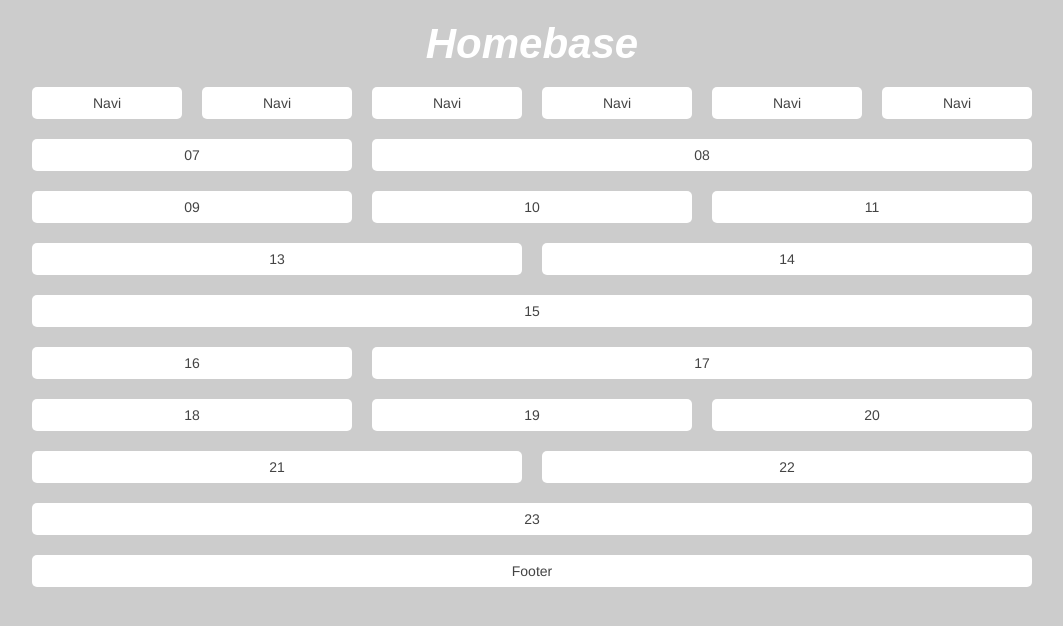
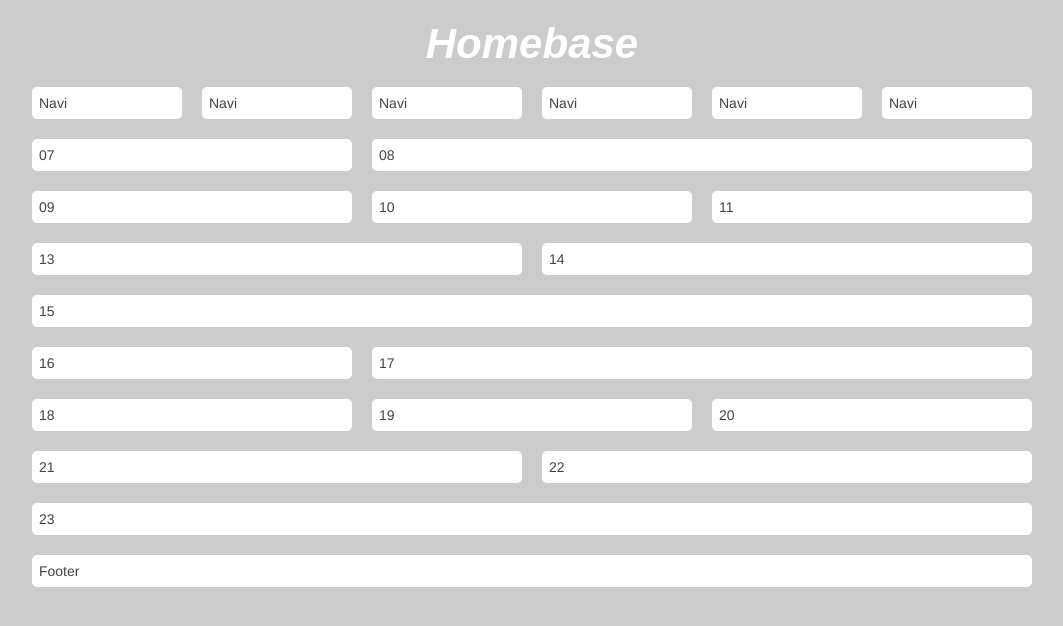
Before and after one commit to xenostar/Homebase, a PHP site: page / in a window 1280 px wide. Shown: the top 626 px of the page, without its empty margins (108-1171 px from the left). Run offline with PHP 8.4, Linux system fonts and the light colour scheme; some libraries are stand-ins or nearby versions.

Commit message:
Cleaning out extra fluff from the default template

```diff
--- a/assets/css/style.css
+++ b/assets/css/style.css
@@ -64,8 +64,7 @@
 ------------------------------------------------------------------------------------------------- */
 body                                          { background:#ccc; }
 .wrapper                                      { background:none; }
-.pad                                          { padding:.5em; }
-.mar                                          { margin:.5em; }
+.pad                                          { padding:.5em; background:#fff; border-radius:5px; }
 
 /* Header
 -----------------------------------------------
@@ -75,20 +74,14 @@
 /* Nav
 -----------------------------------------------
 /////////////////////////////////////////////// */
-#navi > div > div > div                       { text-align:center; background:#fff; border-radius:5px; }
-#navi > div > div:hover > div                 { background:#eee; }
 
 /* Content
 -----------------------------------------------
 /////////////////////////////////////////////// */
-#cont > div > div                             { text-align:center; background:#fff; border-radius:5px; }
-#cont > div:hover > div                       { background:#eee; }
 
 /* Footer
 -----------------------------------------------
 /////////////////////////////////////////////// */
-#foot > div > div                             { text-align:center; background:#fff; border-radius:5px; }
-#foot > div:hover > div                       { background:#eee; }
 
 
 
@@ -107,10 +100,14 @@
 #navi [class^="col_0"]                        { margin-left:0; width:100%; }
 #cont [class^="col_0"]                        { margin-left:0; width:100%; }
 
+}
 /* Portrait Tablets
 -----------------------------------------------
 /////////////////////////////////////////////// */
 @media (min-width:480px) and (max-width:768px){
+
+#navi [class^="col_0"]                        { margin-left:0; width:100%; }
+
 }
 
 /* Landscape Tablets
--- a/index.html
+++ b/index.html
@@ -36,7 +36,7 @@
 
 </head>
 <body id="top">
-<div class="wrapper gut-side gut-top">
+<div class="wrapper gut-side gut-top-20">
 
 	<div class="section_long" id="head">
 		<div class="row">
@@ -109,7 +109,7 @@
 
 		</div>
 	</div>
-	<div class="section_long gut-bot" id="foot">
+	<div class="section_long gut-bot-20" id="foot">
 		<div class="row">
 
 			<div class="col_06"><div class="pad">Footer</div></div>
```
